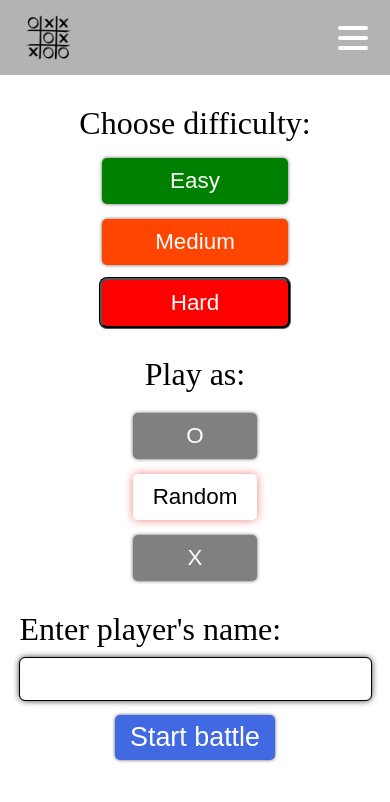
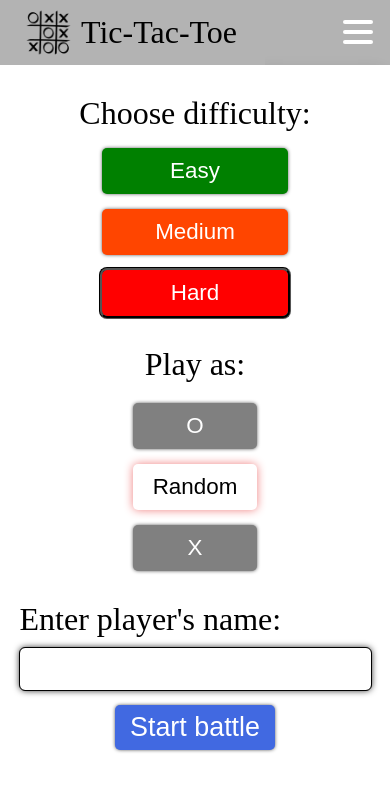
Before and after one commit to AnandPap/advanced-tic-tac-toe, a React (Vite) app in the folder client/: page /vs-computer in a window 390 px wide. Shown: the top 802 px of the page. Built offline with nearby package versions, Linux system fonts and the light colour scheme.

Commit message:
totally refactored hamburger component and created transition effect

```diff
--- a/client/src/header/HamburgerMenu.tsx
+++ b/client/src/header/HamburgerMenu.tsx
@@ -1,20 +1,38 @@
-type HamburgerMenuProps = {
-  displayContent: boolean;
-  setDisplayContent: React.Dispatch<React.SetStateAction<boolean>>;
-};
+import { useState } from "react";
+import { useNavigate } from "react-router-dom";
+import BackButton from "../reusable/BackButton";
+import LottieDarkModeSwitch from "./LottieDarkModeSwitch";
 
-const HamburgerMenu = ({
-  displayContent,
-  setDisplayContent,
-}: HamburgerMenuProps) => {
+const HamburgerMenu = () => {
+  const [menuDisplay, setMenuDisplay] = useState(false);
+  const navigate = useNavigate();
+
+  function handleMenuDisplay() {
+    setMenuDisplay((s) => !s);
+  }
+
+  function handleBackNavigation() {
+    navigate(-1);
+  }
+
   return (
-    <div
-      className={`hamburger-menu-wrapper ${
-        displayContent && "X-close-button hamburger-open"
-      }`}
-      onClick={() => setDisplayContent((s) => !s)}
-    >
-      <div className="hamburger-menu"></div>
+    <div className={`hamburger-menu-wrapper ${menuDisplay ? "open" : ""}`}>
+      <div className="hamburger-icon-wrapper" onClick={handleMenuDisplay}>
+        <div className="hamburger-icon" />
+      </div>
+      <div className="hamburger-menu">
+        {location.pathname !== "/home" && (
+          <BackButton
+            className="back-button"
+            text="Back"
+            onClick={handleBackNavigation}
+          />
+        )}
+        <LottieDarkModeSwitch />
+      </div>
+      {menuDisplay && (
+        <div className="screen-cover" onClick={handleMenuDisplay} />
+      )}
     </div>
   );
 };
--- a/client/src/header/Header.tsx
+++ b/client/src/header/Header.tsx
@@ -1,50 +1,27 @@
 import { useLocation, useNavigate } from "react-router-dom";
 import tictactoePng from "../assets/tic-tac-toe.png";
-import BackButton from "../reusable/BackButton";
-import LottieDarkModeSwitch from "./LottieDarkModeSwitch";
-import ModalCover from "./ModalCover";
-import { useRef, useState } from "react";
 import HamburgerMenu from "./HamburgerMenu";
 
 const Header = () => {
-  const [displayContent, setDisplayContent] = useState(false);
-  const ref = useRef<HTMLDivElement>(null);
   const navigate = useNavigate();
   const location = useLocation();
 
+  function navigateHome() {
+    if (location.pathname !== "/home") navigate("/home");
+  }
+
   return (
-    <header className="header" ref={ref}>
-      <div
-        onClick={() => {
-          if (location.pathname !== "/home") navigate("/home");
-        }}
-        className="icon-and-title-wrapper"
-      >
-        <img className="app-icon" alt="App Icon" src={tictactoePng} />
-        <h1>Tic-Tac-Toe</h1>
+    <header className="header">
+      <div onClick={navigateHome} className="header-left">
+        <img
+          className="header-icon"
+          title="Tic Tac Toe"
+          alt="App Icon"
+          src={tictactoePng}
+        />
+        <h1 className="header-title">Tic-Tac-Toe</h1>
       </div>
-      <div
-        className={`header-buttons-wrapper hamburger-menu-content ${
-          displayContent && "hamburger-open"
-        }`}
-      >
-        {location.pathname !== "/home" && (
-          <BackButton
-            className="back-button"
-            text="Back"
-            onClick={() => navigate(-1)}
-          />
-        )}
-        <LottieDarkModeSwitch />
-      </div>
-      <ModalCover
-        displayContent={displayContent}
-        setDisplayContent={setDisplayContent}
-      />
-      <HamburgerMenu
-        displayContent={displayContent}
-        setDisplayContent={setDisplayContent}
-      />
+      <HamburgerMenu />
     </header>
   );
 };
--- a/client/src/header/ModalCover.tsx
+++ /dev/null
@@ -1,15 +0,0 @@
-type ModalCoverProps = {
-  displayContent: boolean;
-  setDisplayContent: React.Dispatch<React.SetStateAction<boolean>>;
-};
-
-const ModalCover = ({ displayContent, setDisplayContent }: ModalCoverProps) => {
-  return displayContent ? (
-    <div
-      className="modal-cover"
-      onClick={() => setDisplayContent((s) => !s)}
-    ></div>
-  ) : null;
-};
-
-export default ModalCover;
--- a/client/src/styles/header.css
+++ b/client/src/styles/header.css
@@ -2,27 +2,23 @@
   display: flex;
   background-color: var(--bg-gray-slightly-light);
   padding-left: 1rem;
+  align-items: center;
 }
-.icon-and-title-wrapper {
+.header-left {
   display: flex;
   cursor: pointer;
-  margin-right: auto;
   color: black;
 }
-.icon-and-title-wrapper > h1 {
+.header-icon {
+  width: 75px;
+}
+.header-title {
   font-weight: 400;
   font-size: var(--fs-large);
   margin: 0;
   align-self: center;
 }
-.app-icon {
-  width: 75px;
-}
 
-.header-buttons-wrapper {
-  display: flex;
-  flex-grow: 1;
-}
 .back-button,
 .undo-button {
   display: flex;
@@ -102,6 +98,7 @@
   flex-grow: 1;
   justify-content: flex-end;
   align-items: center;
+  background-color: var(--bg-gray-slightly-light);
 }
 .dark-mode-button {
   width: 100px;
@@ -110,53 +107,48 @@
 }
 
 .hamburger-menu-wrapper {
-  position: relative;
-  z-index: 2;
-  height: 75px;
-  width: 75px;
+  flex-grow: 1;
+}
+.hamburger-menu {
+  display: flex;
+}
+.hamburger-icon-wrapper {
   display: none;
-  cursor: pointer;
+  transition: var(--transition-ease);
 }
-.hamburger-menu-wrapper.hamburger-open {
+.hamburger-icon-wrapper:hover {
   background-color: hsl(0, 0%, 75%);
 }
-.hamburger-menu,
-.hamburger-menu::before,
-.hamburger-menu::after {
+.hamburger-icon,
+.hamburger-icon::before,
+.hamburger-icon::after {
   content: "";
-  display: block;
   background-color: white;
+  position: absolute;
   height: 4px;
   width: 30px;
-  transition: transform 400ms cubic-bezier(0.23, 1, 0.32, 1);
-  border-radius: 5rem;
+  top: 30px;
+  transition: all 0.5s ease;
+  border-radius: 20px;
 }
-.hamburger-menu:before {
-  transform: translateY(10px);
+.hamburger-icon:before {
+  top: -10px;
 }
-.hamburger-menu:after {
-  transform: translateY(-14px);
+.hamburger-icon:after {
+  top: 10px;
 }
-.hamburger-open .hamburger-menu {
-  display: none;
+.open .hamburger-icon {
+  transition: none;
+  background-color: transparent;
 }
-.X-close-button::before,
-.X-close-button::after {
-  content: "";
-  background-color: white;
-  position: relative;
-  height: 30px;
-  width: 5px;
-  border-radius: 5rem;
+.open .hamburger-icon::before {
+  transform: rotateZ(45deg) translate(7px, 7px);
 }
-.X-close-button::before {
-  transform: rotate(45deg) translateX(3px);
-}
-.X-close-button::after {
-  transform: rotate(135deg) translateX(3px);
+.open .hamburger-icon::after {
+  transform: rotateZ(-45deg) translate(7px, -7px);
 }
 
-.modal-cover {
+.open .screen-cover {
   position: fixed;
   overflow: auto;
   top: 0;
@@ -166,45 +158,64 @@
   z-index: 1;
 }
 
-@media only screen and (max-width: 400px) {
-  .icon-and-title-wrapper > h1 {
+@media only screen and (max-width: 380px) {
+  .header-title {
     display: none;
   }
 }
 
 @media only screen and (max-width: 525px) {
-  .app-icon {
+  .header-icon {
     width: 65px;
-    height: 65px;
-    align-self: center;
   }
 
-  .hamburger-menu-content {
-    width: fit-content;
-    display: none;
+  .dark-mode-button-wrapper {
+    justify-content: center;
+  }
+
+  .hamburger-menu-wrapper {
+    width: 125px;
+    overflow: hidden;
     position: absolute;
-    box-shadow: -8px 8px 16px 0px rgba(0, 0, 0, 0.2);
-    top: 75px;
+    top: 0;
+    right: 0;
+    height: 65px;
+    transition: height 0.3s ease;
+  }
+  .hamburger-menu-wrapper.open {
+    transition: height 0.5s ease;
+    height: 200px;
+  }
+  .hamburger-menu {
+    width: 125px;
+    flex-direction: column;
+    position: absolute;
+    top: 65px;
     right: 0;
     z-index: 2;
-    border-radius: 2px;
+    box-shadow: -8px 8px 16px 0px rgba(0, 0, 0, 0.2);
   }
-  .hamburger-menu-content > * {
+  .open .hamburger-menu {
+    opacity: 1;
+  }
+  .hamburger-menu > * {
     height: 4rem;
     border-radius: 0;
     width: 100%;
     margin-left: 0;
-    background-color: var(--bg-gray-slightly-light);
+  }
+  .hamburger-icon-wrapper {
+    display: flex;
+    align-items: center;
     justify-content: center;
+    position: absolute;
+    right: 0;
+    z-index: 2;
+    height: 65px;
+    width: 65px;
+    cursor: pointer;
   }
-  .hamburger-menu-content.hamburger-open {
-    display: flex;
-    flex-direction: column;
-    align-items: center;
-  }
-  .hamburger-menu-wrapper {
-    display: flex;
-    justify-content: center;
-    align-items: center;
+  .open .hamburger-icon-wrapper {
+    background-color: hsl(0, 0%, 75%);
   }
 }
--- a/client/src/styles/pre-battle.css
+++ b/client/src/styles/pre-battle.css
@@ -90,7 +90,7 @@
 }
 .players-form > input,
 .computer-form > input {
-  font-size: var(--fs-medium);
+  font-size: var(--fs-small);
   max-width: 400px;
   width: 100%;
   box-shadow: 0px 0px 4px -1px black;
@@ -139,4 +139,8 @@
     margin-left: 0;
     flex-direction: column;
   }
+  .players-form > input,
+  .computer-form > input {
+    font-size: var(--fs-medium);
+  }
 }
```
Also changed, not shown: 5 other files (tests, documents, lock files or other folders).
